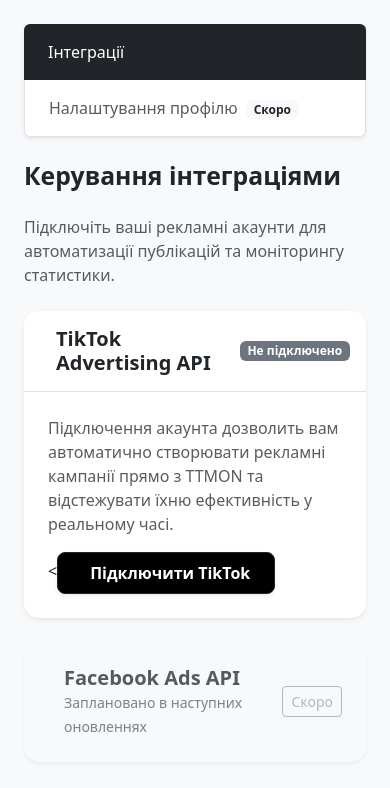
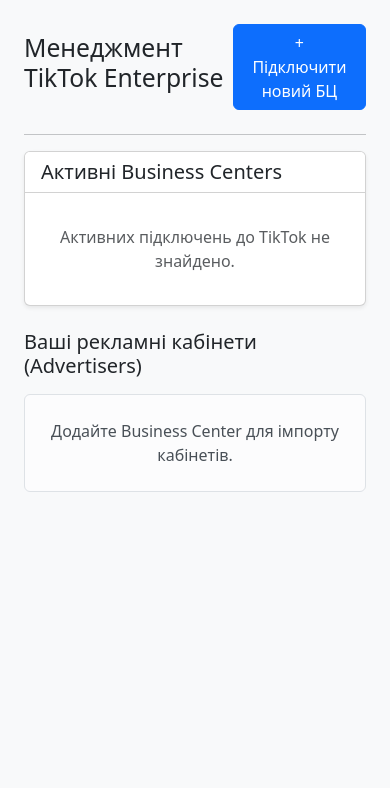
Before and after one commit to TarasykBez/TTMON, a Django app: page /users/integrations/ in a window 390 px wide. Shown: the part 56-844 px from the top of the page. Run offline with Django 5.2, Linux system fonts and the light colour scheme; a user stored in the database is signed in; data comes from the database, SQL or seed files in the repository.

Commit message:
refactor: глобальна реструктуризація проекту та впровадження системи ролей (RBAC)
- Розділено монолітну логіку: моделі TikTokAdAccount та AdAccountStats перенесено в новий додаток 'analytics'.
- Впроваджено Role-Based Access Control (RBAC): розмежовано права доступу для Адміна, Баєра та Креативника.
- Оновлено 'analytics/views.py': додано захист дашборду та фільтрацію даних за власником акаунта.
- Оновлено 'users/views.py': реалізовано модальний інтерфейс для адміна для призначення рекламних кабінетів баєрам.
- Оптимізовано 'base.html': адаптивна навігація, що приховує розділи аналітики та інтеграцій від ролі 'creative'.
- Виправлено помилки маршрутизації (NoReverseMatch) шляхом переходу на використання просторів імен (namespaces).
- Оновлено адмін-панель для підтримки нової структури додатків.

```diff
--- a/templates/base.html
+++ b/templates/base.html
@@ -5,25 +5,34 @@
     <meta name="viewport" content="width=device-width, initial-scale=1.0">
     <title>TTMON - {% block title %}Система моніторингу{% endblock %}</title>
     <link href="https://cdn.jsdelivr.net/npm/bootstrap@5.3.0/dist/css/bootstrap.min.css" rel="stylesheet">
+    <link rel="stylesheet" href="https://cdnjs.cloudflare.com/ajax/libs/font-awesome/6.0.0/css/all.min.css">
 </head>
 <body class="bg-light">
 
 <nav class="navbar navbar-expand-lg navbar-dark bg-dark mb-4">
     <div class="container">
-        <a class="navbar-brand" href="/">📊 TTMON</a>
+        <a class="navbar-brand" href="{% if user.role == 'creative' %}/tasks/{% else %}/{% endif %}">📊 TTMON</a>
+
         <div class="collapse navbar-collapse">
             <ul class="navbar-nav me-auto mb-2 mb-lg-0">
+                {% if user.role != 'creative' %}
                 <li class="nav-item">
                     <a class="nav-link {% if request.path == '/' %}active{% endif %}" href="/">Дашборд</a>
                 </li>
+                {% endif %}
+
                 <li class="nav-item">
                     <a class="nav-link {% if '/tasks/' in request.path %}active{% endif %}" href="/tasks/">Технічні завдання</a>
                 </li>
+
+                {% if user.role != 'creative' %}
                 <li class="nav-item">
                     <a class="nav-link {% if request.resolver_match.url_name == 'buyer_integrations' %}active{% endif %}" href="{% url 'users:buyer_integrations' %}">
                         🔌 Інтеграції
                     </a>
                 </li>
+                {% endif %}
+
                 {% if user.is_superuser %}
                 <li class="nav-item">
                     <a class="nav-link text-warning {% if '/users/' in request.path %}active{% endif %}" href="{% url 'users:manage_users' %}">👑 Керування командою</a>
@@ -34,7 +43,8 @@
             <div class="d-flex align-items-center">
                 {% if user.is_authenticated %}
                     <span class="navbar-text me-3 text-white">
-                        Привіт, <strong>{{ user.username }}</strong>!
+                        <span class="badge bg-secondary me-1">{{ user.get_role_display }}</span>
+                        <strong>{{ user.username }}</strong>
                     </span>
                     <form method="POST" action="{% url 'logout' %}">
                         {% csrf_token %}
@@ -47,6 +57,7 @@
         </div>
     </div>
 </nav>
+
 <div class="container mt-3">
     {% if messages %}
         {% for message in messages %}
@@ -57,12 +68,12 @@
         {% endfor %}
     {% endif %}
 </div>
+
 <div class="container">
     {% block content %}
     {% endblock %}
 </div>
 
 <script src="https://cdn.jsdelivr.net/npm/bootstrap@5.3.0/dist/js/bootstrap.bundle.min.js"></script>
-
 </body>
 </html>
--- a/users/templates/users/buyer_integrations.html
+++ b/users/templates/users/buyer_integrations.html
@@ -2,96 +2,139 @@
 
 {% block content %}
 <div class="container mt-4">
-    <div class="row">
-        <div class="col-lg-3 mb-4">
-            <div class="list-group shadow-sm border-0">
-                <a href="#" class="list-group-item list-group-item-action active bg-dark border-0 py-3">
-                    <i class="fa-solid fa-plug me-2"></i> Інтеграції
-                </a>
-                <a href="#" class="list-group-item list-group-item-action py-3 text-muted">
-                    <i class="fa-solid fa-user-gear me-2"></i> Налаштування профілю <span class="badge bg-light text-dark ms-1">Скоро</span>
-                </a>
+    <div class="d-flex justify-content-between align-items-center mb-4">
+        <h2>{% if is_admin %}Менеджмент TikTok Enterprise{% else %}Мої інтеграції{% endif %}</h2>
+        {% if is_admin %}
+        <a href="{% url 'users:tiktok_login' %}" class="btn btn-primary">+ Підключити новий БЦ</a>
+        {% endif %}
+    </div>
+    <hr>
+
+    <div class="card shadow-sm mb-4">
+        <div class="card-header bg-white">
+            <h5 class="mb-0">{% if is_admin %}Активні Business Centers{% else %}Мій робочий статус{% endif %}</h5>
+        </div>
+        <div class="card-body">
+            {% for integration in main_integrations %}
+            <div class="d-flex align-items-center {% if not forloop.last %}mb-3 pb-3 border-bottom{% endif %}">
+                <div class="flex-shrink-0">
+                    {% if integration.avatar_url %}
+                        <img src="{{ integration.avatar_url }}" class="rounded-circle border" width="54" height="54">
+                    {% else %}
+                        <div class="rounded-circle bg-light d-flex align-items-center justify-content-center" style="width: 54px; height: 54px;">
+                            <i class="fas fa-briefcase fa-lg text-secondary"></i>
+                        </div>
+                    {% endif %}
+                </div>
+                <div class="ms-3 flex-grow-1">
+                    <h5 class="mb-0"> {{ integration.display_name }} <span class="badge bg-success ms-2" style="font-size: 0.7rem;">Connected</span></h5>
+                    <p class="text-muted small mb-0">
+                        {% if is_admin %}
+                        ID: <code>{{ integration.open_id }}</code> | Оновлено: {{ integration.updated_at|date:"d.m.Y H:i" }}
+                        {% else %}
+                        Ваш профіль працює через цей корпоративний Business Center
+                        {% endif %}
+                    </p>
+                </div>
+                {% if is_admin %}
+                <div class="ms-auto">
+                    <form action="{% url 'users:tiktok_disconnect' %}" method="POST" onsubmit="return confirm('Видалити цей БЦ та всі його кабінети?');">
+                        {% csrf_token %}
+                        <button type="submit" class="btn btn-sm btn-outline-danger">Відключити</button>
+                    </form>
+                </div>
+                {% endif %}
+            </div>
+            {% empty %}
+            <p class="text-center text-muted my-3">Активних підключень до TikTok не знайдено.</p>
+            {% endfor %}
         </div>
     </div>
 
-        <div class="col-lg-9">
-            <h2 class="fw-bold mb-4">Керування інтеграціями</h2>
-            <p class="text-muted mb-4">Підключіть ваші рекламні акаунти для автоматизації публікацій та моніторингу статистики.</p>
+    <h5 class="mb-3">Ваші рекламні кабінети (Advertisers)</h5>
 
-            <div class="card shadow-sm border-0 mb-4" style="border-radius: 15px; overflow: hidden;">
-                <div class="card-header bg-white py-3 border-bottom d-flex justify-content-between align-items-center">
-                    <div class="d-flex align-items-center">
-                        <i class="fa-brands fa-tiktok fs-3 me-3"></i>
-                        <h5 class="mb-0 fw-bold">TikTok Advertising API</h5>
-                    </div>
-                    {% if tiktok_account %}
-                        <span class="badge bg-success">Підключено</span>
+    <div class="row">
+        {% for account in assigned_accounts %}
+        <div class="col-md-6 mb-4">
+            <div class="card border-start border-primary border-4 shadow-sm h-100">
+                <div class="card-body">
+                    <div class="d-flex justify-content-between align-items-start">
+                        <div>
+                            <h6 class="card-title mb-1 text-dark fw-bold">{{ account.advertiser_name }}</h6>
+                            <p class="text-muted small mb-2">ID: <code>{{ account.advertiser_id }}</code></p>
+
+                            <div class="d-flex gap-2 align-items-center">
+                                <span class="badge {% if account.status == 'ENABLE' %}bg-success{% else %}bg-danger{% endif %}">
+                                    {{ account.status }}
+                                </span>
+                                {% if is_admin %}
+                                <span class="badge bg-info text-dark">
+                                    <i class="fas fa-user me-1"></i> Баєр: {{ account.buyer.username|default:"НЕ ПРИЗНАЧЕНО" }}
+                                </span>
                                 {% else %}
-                        <span class="badge bg-secondary">Не підключено</span>
+                                <span class="text-muted small"><i class="fas fa-link me-1"></i> {{ account.main_integration.display_name }}</span>
                                 {% endif %}
                             </div>
+                        </div>
 
-                <div class="card-body p-4">
-                    {% if tiktok_account %}
-                        <div class="d-flex align-items-center justify-content-between">
-                            <div class="d-flex align-items-center">
-                                {% if tiktok_account.avatar_url %}
-                                    <img src="{{ tiktok_account.avatar_url }}" class="rounded-circle shadow-sm me-4" style="width: 80px; height: 80px; object-fit: cover; border: 3px solid #eee;">
+                        <div>
+                            {% if is_admin %}
+                            <button type="button" class="btn btn-sm btn-warning"
+                                    data-bs-toggle="modal"
+                                    data-bs-target="#assignModal{{ account.id }}">
+                                <i class="fas fa-user-edit"></i>
+                            </button>
                             {% else %}
-                                    <div class="rounded-circle bg-light d-flex justify-content-center align-items-center me-4" style="width: 80px; height: 80px; font-size: 32px; border: 3px solid #eee;">
-                                        <i class="fa-solid fa-user text-muted"></i>
+                            <a href="#" class="btn btn-sm btn-outline-primary">Статистика</a>
+                            {% endif %}
+                        </div>
+                    </div>
+                </div>
+            </div>
+        </div>
+
+        {% if is_admin %}
+        <div class="modal fade" id="assignModal{{ account.id }}" tabindex="-1">
+            <div class="modal-dialog">
+                <form action="{% url 'users:assign_ad_account' %}" method="POST">
+                    {% csrf_token %}
+                    <input type="hidden" name="account_id" value="{{ account.id }}">
+                    <div class="modal-content">
+                        <div class="modal-header">
+                            <h5 class="modal-title">Призначити баєра</h5>
+                            <button type="button" class="btn-close" data-bs-dismiss="modal"></button>
+                        </div>
+                        <div class="modal-body">
+                            <p class="small text-muted">Кабінет: <strong>{{ account.advertiser_name }}</strong></p>
+                            <select name="buyer_id" class="form-select">
+                                <option value="">--- Відв'язати баєра ---</option>
+                                {% for buyer in all_buyers %}
+                                <option value="{{ buyer.id }}" {% if account.buyer == buyer %}selected{% endif %}>
+                                    {{ buyer.username }}
+                                </option>
+                                {% endfor %}
+                            </select>
+                        </div>
+                        <div class="modal-footer">
+                            <button type="submit" class="btn btn-primary w-100">Зберегти</button>
+                        </div>
+                    </div>
+                </form>
+            </div>
         </div>
         {% endif %}
 
-                                <div>
-                                    <h4 class="mb-1 fw-bold">{{ tiktok_account.display_name }}</h4>
-                                    <p class="text-muted mb-0 small">ID акаунта: <code class="bg-light px-2 rounded">{{ tiktok_account.open_id }}</code></p>
-                                    <p class="text-muted small">Востаннє оновлено: {{ tiktok_account.updated_at|date:"d.m.Y H:i" }}</p>
+        {% empty %}
+        <div class="col-12">
+            <div class="alert alert-light border text-center py-4">
+                {% if is_admin %}
+                Додайте Business Center для імпорту кабінетів.
+                {% else %}
+                У вас ще немає призначених рекламних кабінетів.
+                {% endif %}
             </div>
         </div>
-
-                            <form action="{% url 'users:tiktok_disconnect' %}" method="POST" onsubmit="return confirm('Ви впевнені, що хочете відключити цей TikTok акаунт? Ви втратите доступ до статистики.');">
-                                {% csrf_token %}
-                                <button type="submit" class="btn btn-outline-danger fw-bold">
-                                    <i class="fa-solid fa-link-slash me-2"></i> Відключити
-                                </button>
-                            </form>
-                        </div>
-                    {% else %}
-                        <div class="row align-items-center">
-                            <div class="col-md-8">
-                                <p class="mb-0 text-muted">Підключення акаунта дозволить вам автоматично створювати рекламні кампанії прямо з TTMON та відстежувати їхню ефективність у реальному часі.</p>
-                            </div>
-                            <div class="col-md-4 text-md-end mt-3 mt-md-0">
-                                <<a href="{% url 'users:tiktok_login' %}" class="btn btn-dark fw-bold px-4 py-2 shadow-sm" style="background: #000; border-radius: 8px;">
-                                    <i class="fa-brands fa-tiktok me-2"></i> Підключити TikTok
-                                </a>
-                            </div>
-                        </div>
-                    {% endif %}
-                </div>
-
-                {% if tiktok_account %}
-                <div class="card-footer bg-light border-0 py-3">
-                    <small class="text-muted"><i class="fa-solid fa-circle-info me-1"></i> Токен активний. Система має дозвіл на перегляд статистики та базової інформації про профіль.</small>
-                </div>
-                {% endif %}
-            </div>
-
-            <div class="card shadow-sm border-0 mb-4 opacity-75 bg-light" style="border-radius: 15px;">
-                <div class="card-body p-4 d-flex justify-content-between align-items-center">
-                    <div class="d-flex align-items-center">
-                        <i class="fa-brands fa-facebook fs-3 me-3 text-primary"></i>
-                        <div>
-                            <h5 class="mb-0 fw-bold">Facebook Ads API</h5>
-                            <small class="text-muted">Заплановано в наступних оновленнях</small>
-                        </div>
-                    </div>
-                    <button class="btn btn-outline-secondary btn-sm disabled">Скоро</button>
-                </div>
-            </div>
-
-        </div>
+        {% endfor %}
     </div>
 </div>
 {% endblock %}
--- a/users/urls.py
+++ b/users/urls.py
@@ -8,11 +8,13 @@
     # Твої основні маршрути
     path('manage/', views.manage_users, name='manage_users'),
     path('password/first-time/', views.first_time_password_change, name='first_time_password_change'),
-    path('password/reset/', views.request_password_reset, name='request_password_reset'),
+    path('password/reset/', views.request_password_reset, name='request_reset'),
+
 
     # МАРШРУТИ ДЛЯ TIKTOK
     path('integrations/', views.buyer_integrations, name='buyer_integrations'),
     path('tiktok/login/', views.tiktok_login, name='tiktok_login'),
     path('tiktok/callback/', views.tiktok_callback, name='tiktok_callback'),
     path('tiktok/disconnect/', views.tiktok_disconnect, name='tiktok_disconnect'),
+    path('assign-account/', views.assign_ad_account, name='assign_ad_account'),
 ]
--- a/users/views.py
+++ b/users/views.py
@@ -7,7 +7,9 @@
 from django.contrib.auth import update_session_auth_hash
 from django.conf import settings
 
+# Імпорти моделей
 from .models import CustomUser, TikTokIntegration
+from analytics.models import TikTokAdAccount
 from .forms import UserCreationFormCustom
 
 
@@ -23,7 +25,6 @@
     if request.method == 'POST':
         action = request.POST.get('action')
 
-        # ЛОГІКА СТВОРЕННЯ КОРИСТУВАЧА
         if action == 'create_user':
             form = UserCreationFormCustom(request.POST)
             if form.is_valid():
@@ -33,44 +34,39 @@
             else:
                 messages.error(request, "Помилка при створенні користувача.")
 
-        # ЛОГІКА СКИДАННЯ ПАРОЛЯ АДМІНОМ
         elif action == 'reset_password':
             user_id = request.POST.get('user_id')
-            user = CustomUser.objects.get(id=user_id)
-            new_password = get_random_string(length=12)
-
-            user.set_password(new_password)
-            user.temporary_password = new_password
-            user.has_changed_password = False
-            user.reset_requested = False
-            user.save()
-
-            messages.success(request, f"Новий тимчасовий пароль для {user.username} згенеровано!")
+            try:
+                user = CustomUser.objects.get(id=user_id)
+                new_password = get_random_string(length=12)
+                user.set_password(new_password)
+                user.temporary_password = new_password
+                user.has_changed_password = False
+                user.reset_requested = False
+                user.save()
+                messages.success(request, f"Новий тимчасовий пароль для {user.username} згенеровано!")
+            except CustomUser.DoesNotExist:
+                messages.error(request, "Користувача не знайдено.")
             return redirect('users:manage_users')
 
-        # ЛОГІКА ВИДАЛЕННЯ КОРИСТУВАЧА
         elif action == 'delete_user':
             user_id = request.POST.get('user_id')
             try:
                 user_to_delete = CustomUser.objects.get(id=user_id)
                 username_deleted = user_to_delete.username
                 user_to_delete.delete()
-                messages.success(request, f"Користувача {username_deleted} успішно видалено з системи.")
+                messages.success(request, f"Користувача {username_deleted} успішно видалено.")
             except CustomUser.DoesNotExist:
                 messages.error(request, "Помилка: Користувача не знайдено.")
             return redirect('users:manage_users')
-
     else:
         form = UserCreationFormCustom()
 
-    # Відфільтровуємо суперкористувачів (is_superuser=False)
     all_users = CustomUser.objects.filter(is_superuser=False).order_by('-date_joined')
-
     context = {'form': form, 'users_list': all_users}
     return render(request, 'users/manage_users.html', context)
 
 
-# Запит на відновлення пароля (для гостей)
 def request_password_reset(request):
     if request.method == 'POST':
         username = request.POST.get('username')
@@ -78,17 +74,15 @@
             user = CustomUser.objects.get(username=username)
             user.reset_requested = True
             user.save()
-            messages.success(request, "Запит успішно надіслано адміністратору. Зачекайте на новий пароль.")
+            messages.success(request, "Запит надіслано адміністратору.")
             return redirect('login')
         except CustomUser.DoesNotExist:
-            messages.error(request, "Користувача з таким логіном не знайдено.")
-
+            messages.error(request, "Користувача не знайдено.")
     return render(request, 'users/request_reset.html')
 
 
 @login_required
 def first_time_password_change(request):
-    # Якщо пароль вже змінено, пускаємо на головну
     if request.user.has_changed_password and not request.user.is_superuser:
         return redirect('/')
 
@@ -97,16 +91,13 @@
         if form.is_valid():
             user = form.save()
             update_session_auth_hash(request, user)
-
             user.has_changed_password = True
             user.temporary_password = ''
             user.save()
-
-            messages.success(request, 'Пароль успішно змінено! Тепер ви можете працювати в системі.')
+            messages.success(request, 'Пароль успішно змінено!')
             return redirect('/')
     else:
         form = PasswordChangeForm(request.user)
-
     return render(request, 'users/change_password.html', {'form': form})
 
 
@@ -116,48 +107,79 @@
 
 @login_required
 def buyer_integrations(request):
-    """Відображає сторінку з підключеними інтеграціями баєра"""
-    tiktok_account = getattr(request.user, 'tiktok_account', None)
-    return render(request, 'users/buyer_integrations.html', {
-        'tiktok_account': tiktok_account
-    })
+    # Обмеження для креативника
+    if request.user.role == 'creative':
+        messages.warning(request, "У вас немає доступу до налаштування інтеграцій.")
+        return redirect('/tasks/')
+
+    if request.user.is_superuser:
+        main_integrations = TikTokIntegration.objects.all()
+        assigned_accounts = TikTokAdAccount.objects.all().select_related('buyer', 'main_integration')
+        all_buyers = CustomUser.objects.filter(is_superuser=False)
+    else:
+        main_integrations = TikTokIntegration.objects.filter(user=request.user)
+        assigned_accounts = TikTokAdAccount.objects.filter(buyer=request.user)
+        all_buyers = None
+
+    context = {
+        'main_integrations': main_integrations,
+        'assigned_accounts': assigned_accounts,
+        'all_buyers': all_buyers,
+        'is_admin': request.user.is_superuser
+    }
+    return render(request, 'users/buyer_integrations.html', context)
+
+
+@user_passes_test(is_admin)
+def assign_ad_account(request):
+    """Обробка призначення баєра до акаунта"""
+    if request.method == 'POST':
+        account_id = request.POST.get('account_id')
+        buyer_id = request.POST.get('buyer_id')
+
+        account = get_object_or_404(TikTokAdAccount, id=account_id)
+        if buyer_id:
+            buyer = get_object_or_404(CustomUser, id=buyer_id)
+            account.buyer = buyer
+        else:
+            account.buyer = None
+
+        account.save()
+        messages.success(request, f"Кабінет {account.advertiser_name} оновлено.")
+    return redirect('users:buyer_integrations')
 
 
 @login_required
 def tiktok_login(request):
-    """Формує URL для авторизації і перенаправляє на TikTok"""
-    request.session['tiktok_state'] = 'random_string_for_security_123'
-
+    state = get_random_string(16)
+    request.session['tiktok_state'] = state
     url = "https://www.tiktok.com/v2/auth/authorize/"
     params = {
         'client_key': settings.TIKTOK_CLIENT_KEY,
         'response_type': 'code',
         'scope': 'user.info.basic,video.upload,video.publish,ads.management,ads.stats',
         'redirect_uri': settings.TIKTOK_REDIRECT_URI,
-        'state': request.session['tiktok_state'],
+        'state': state,
     }
-
     query_string = '&'.join([f"{k}={v}" for k, v in params.items()])
     return redirect(f"{url}?{query_string}")
 
 
 @login_required
 def tiktok_callback(request):
-    """Обробляє повернення юзера з TikTok і отримує токен"""
     code = request.GET.get('code')
     state = request.GET.get('state')
     error = request.GET.get('error')
 
     if error:
-        messages.error(request, f"Помилка авторизації TikTok: {error}")
-        return redirect('buyer_integrations')
+        messages.error(request, f"Помилка TikTok: {error}")
+        return redirect('users:buyer_integrations')
 
     if state != request.session.get('tiktok_state'):
         messages.error(request, "Помилка безпеки: недійсний state.")
-        return redirect('buyer_integrations')
+        return redirect('users:buyer_integrations')
 
     token_url = "https://open.tiktokapis.com/v2/oauth/token/"
-    headers = {'Content-Type': 'application/x-www-form-urlencoded'}
     data = {
         'client_key': settings.TIKTOK_CLIENT_KEY,
         'client_secret': settings.TIKTOK_CLIENT_SECRET,
@@ -166,12 +188,11 @@
         'redirect_uri': settings.TIKTOK_REDIRECT_URI,
     }
 
-    response = requests.post(token_url, headers=headers, data=data)
+    response = requests.post(token_url, data=data)
     token_data = response.json()
 
     if 'access_token' in token_data:
         access_token = token_data['access_token']
-        refresh_token = token_data['refresh_token']
         open_id = token_data['open_id']
 
         user_info_url = "https://open.tiktokapis.com/v2/user/info/?fields=open_id,display_name,avatar_url"
@@ -190,23 +211,22 @@
             defaults={
                 'open_id': open_id,
                 'access_token': access_token,
-                'refresh_token': refresh_token,
+                'refresh_token': token_data.get('refresh_token', ''),
                 'display_name': display_name,
                 'avatar_url': avatar_url
             }
         )
-        messages.success(request, f"Акаунт TikTok '{display_name}' успішно підключено!")
+        messages.success(request, f"Акаунт '{display_name}' підключено!")
     else:
-        messages.error(request, "Не вдалося отримати токен від TikTok.")
+        messages.error(request, "Не вдалося отримати токен.")
 
     return redirect('users:buyer_integrations')
 
 
 @login_required
 def tiktok_disconnect(request):
-    """Видаляє прив'язку TikTok акаунта"""
     if request.method == 'POST':
         integration = get_object_or_404(TikTokIntegration, user=request.user)
         integration.delete()
-        messages.success(request, "Акаунт TikTok успішно відключено.")
+        messages.success(request, "Акаунт TikTok відключено.")
     return redirect('users:buyer_integrations')
```
Also changed, not shown: analytics/admin.py (+10 -10 lines), analytics/models.py (+31 -12 lines), analytics/views.py (+15 -5 lines), users/management/commands/setup_test_ads.py (added, +24 -0 lines), users/models.py (+5 -23 lines), analytics/migrations/0002_alter_adcreative_duration_alter_adcreative_hook_and_more.py (added), users/admin.py (line endings or trailing spaces), users/migrations/0006_tiktokadaccount.py (added), users/migrations/0007_alter_customuser_has_changed_password_and_more.py (added). Lines whose indentation alone changed are shown as unchanged.
